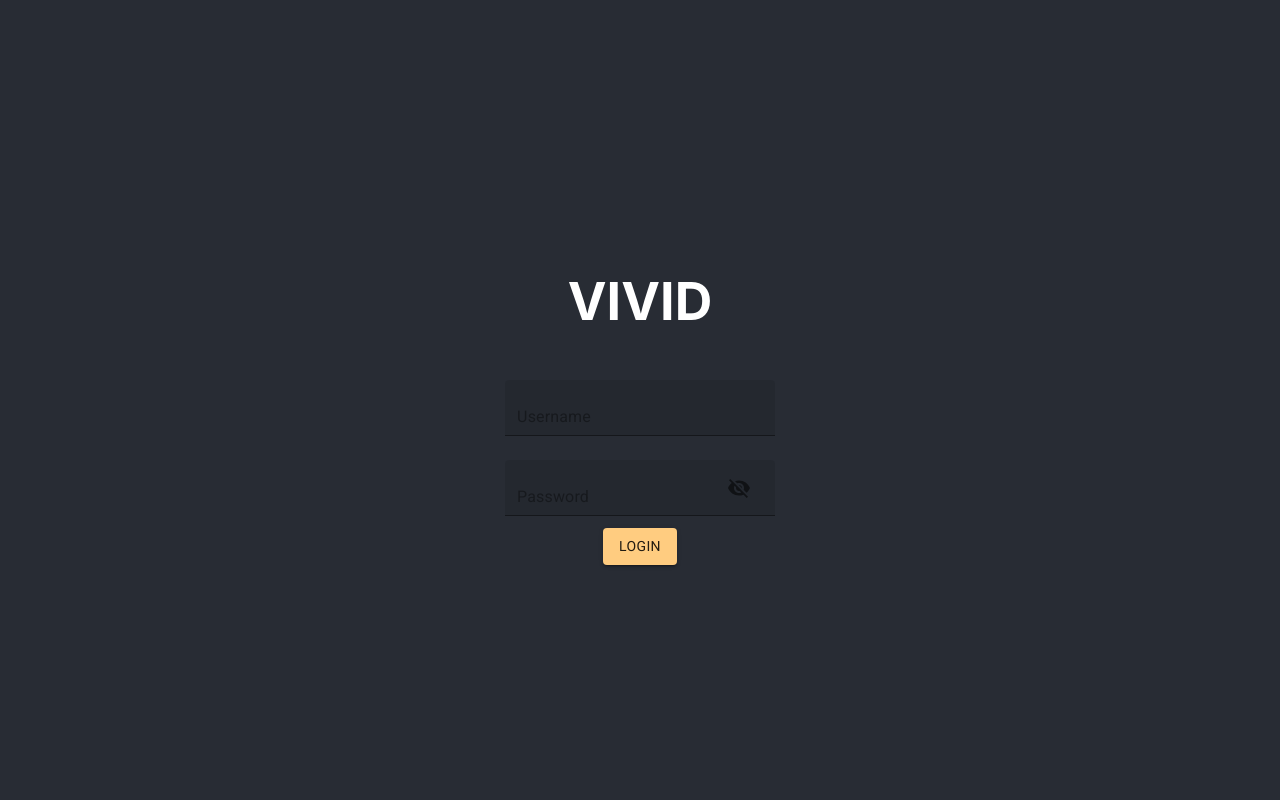
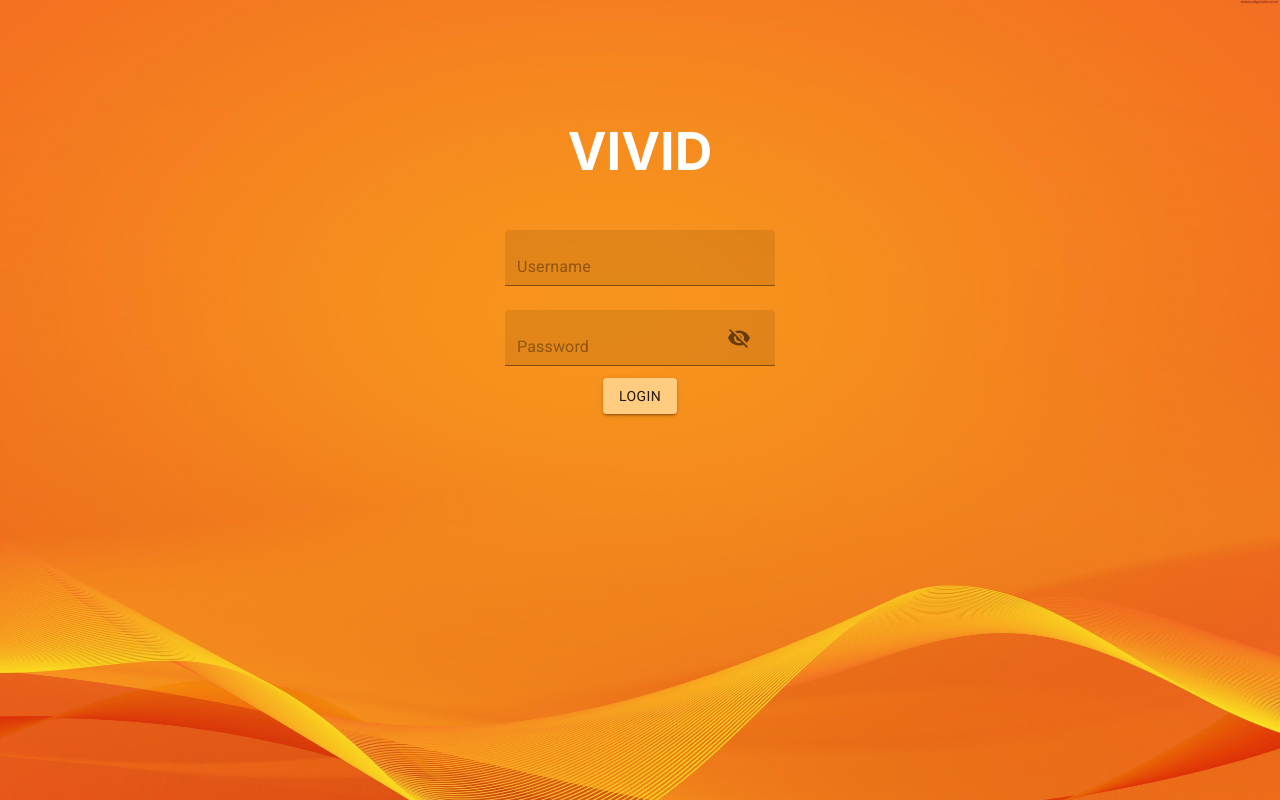
Before and after one commit to Vivid-Project/frontend, a React (Create React App) app: page / in a window 1280 px wide. Built offline with nearby package versions, Linux system fonts and the light colour scheme.

Commit message:
Add background image to login

```diff
--- a/src/App.css
+++ b/src/App.css
@@ -8,11 +8,7 @@
   display: flex;
   flex-direction: column;
   align-items: center;
-  justify-content: center;
+  /* justify-content: center; */
   font-size: calc(10px + 2vmin);
   color: white;
 }
-
-.App-link {
-  color: #61dafb;
-}
--- a/src/modules/Login/Login.js
+++ b/src/modules/Login/Login.js
@@ -8,9 +8,14 @@ import InputAdornment from '@material-ui/core/InputAdornment';
 import IconButton from '@material-ui/core/IconButton';
 import Visibility from '@material-ui/icons/Visibility';
 import VisibilityOff from '@material-ui/icons/VisibilityOff';
+import image from '../../assets/login-landing-back.jpg';
 
 const useStyles = makeStyles((theme) => ({
   root: {
+    background: `url(${image})`,
+    backgroundSize: 'cover',
+    width: '100%',
+    height: '100vh',
     display: 'flex',
     flexDirection: 'column',
     alignItems: 'center',
@@ -19,9 +24,6 @@ const useStyles = makeStyles((theme) => ({
   input: {
     margin: theme.spacing(1.5),
     width: '30ch',
-  },
-  text: {
-    color: 'floralwhite',
   },
 }));
 
@@ -41,17 +43,14 @@ const Login = () => {
 
   return (
     <ThemeProvider theme={theme}>
-      <main>
-        <h1>VIVID</h1>
+      <main className={classes.root}>
         <form noValidate autoComplete="off" className={classes.root}>
+          <h1 style={{ marginTop: theme.spacing(15) }}>VIVID</h1>
           <FilledInput
             id="username"
             color="primary"
             placeholder="Username"
             className={classes.input}
-            InputProps={{
-              className: classes.text,
-            }}
           ></FilledInput>
           <FilledInput
             id="dream-body"
@@ -59,9 +58,6 @@ const Login = () => {
             placeholder="Password"
             type={values.showPassword ? 'text' : 'password'}
             className={classes.input}
-            InputProps={{
-              className: classes.text,
-            }}
             endAdornment={
               <InputAdornment position="end">
                 <IconButton
```
